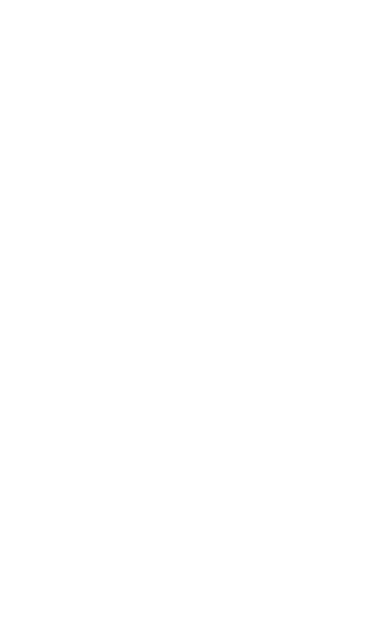
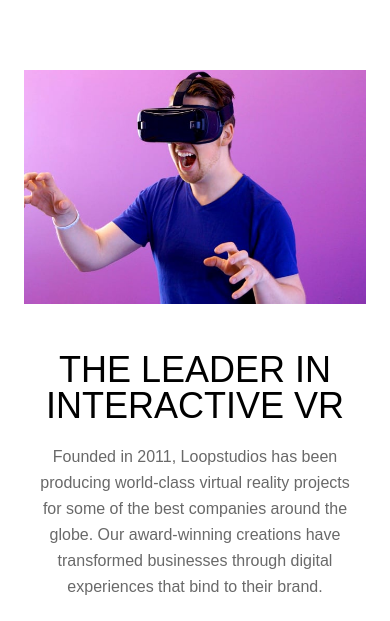
Before and after one commit to aguorcha/loopstudios, a Vue app: page / in a window 390 px wide. Shown: the part 674-1295 px from the top of the page. Before the commit the page ends 844 px from the top, so only its background shows below. Built offline with nearby package versions, Linux system fonts and the light colour scheme.

Commit message:
Creación del DescriptionComponent y maquetación mobile

```diff
--- a/src/App.vue
+++ b/src/App.vue
@@ -1,9 +1,11 @@
 <script setup>
-import HeaderComponent from './components/HeaderComponent.vue'
+import HeaderComponent from './components/HeaderComponent.vue';
+import DescriptionComponent from './components/DescriptionComponent.vue';
 </script>
 
 <template>
   <header-component></header-component>
+  <description-component></description-component>
 </template>
 
 
--- /dev/null
+++ b/src/components/DescriptionComponent.vue
@@ -0,0 +1,7 @@
+<template>
+  <div class="flex flex-col text-center p-6 mt-20">
+    <img src="../assets/images/mobile/image-interactive.jpg" alt="User enjoying VR glasses">
+    <h2 class="text-4xl font-josefin-sans font-light mt-12 leading-none">THE LEADER IN INTERACTIVE VR</h2>
+    <p class="font-alata text-very-dark-grey mt-5 px-4 leading-relaxed">Founded in 2011, Loopstudios has been producing world-class virtual reality projects for some of the best companies around the globe. Our award-winning creations have transformed businesses through digital experiences that bind to their brand.</p>
+  </div>
+</template>
--- a/src/components/HeaderComponent.vue
+++ b/src/components/HeaderComponent.vue
@@ -12,10 +12,6 @@
 function closeMenu() {
   isOpen.value = false;
 }
-
-defineProps({
-  msg: String,
-})
 
 </script>
 
--- a/src/components/MobileMenu.vue
+++ b/src/components/MobileMenu.vue
@@ -1,5 +1,4 @@
 <script setup>
-import { defineProps } from 'vue';
 
 const props = defineProps({
   isOpen: Boolean,
```
